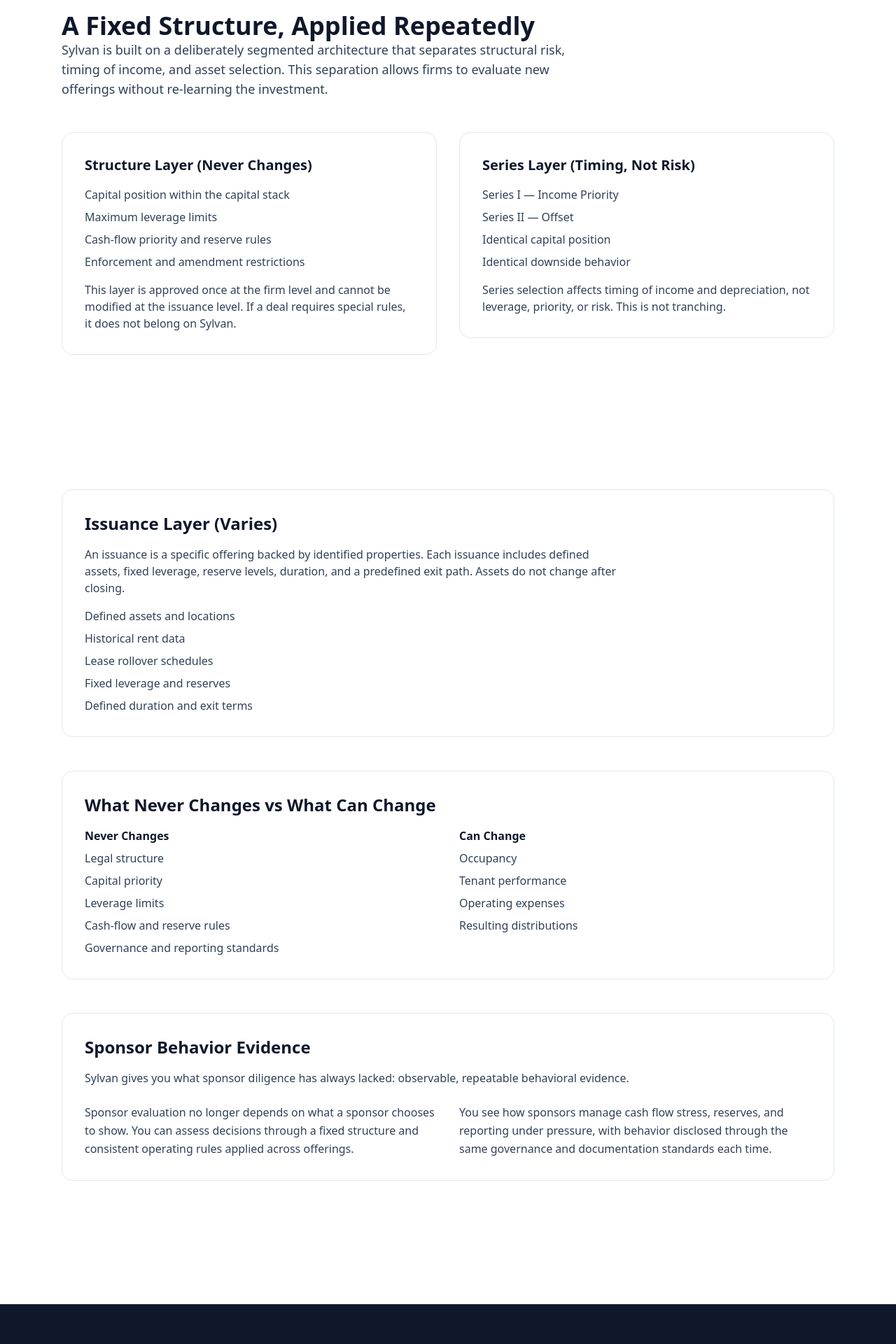
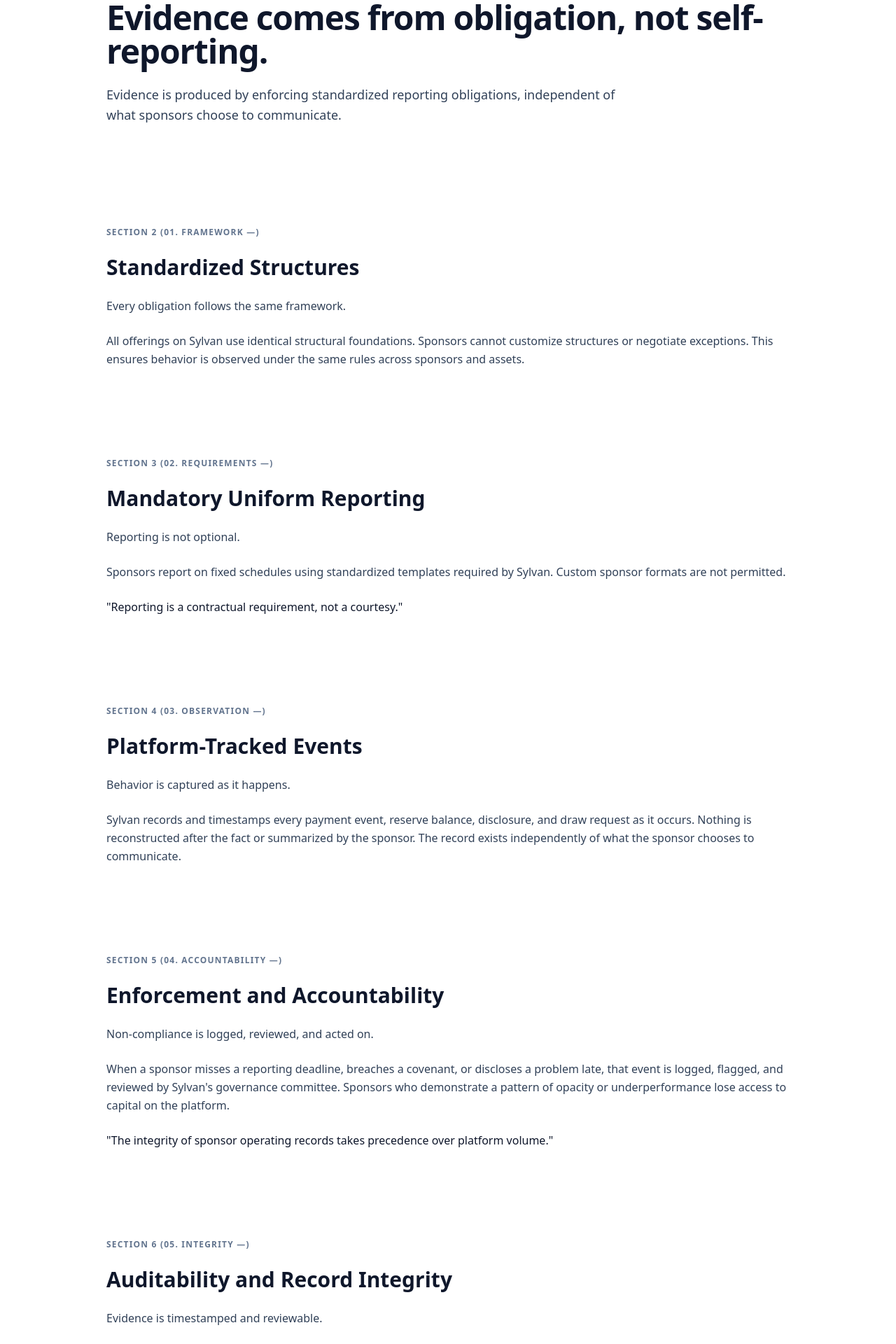
Before and after one commit to Glynac-AI/Sylvian-website, a Next.js app: page /how-it-works in a window 1280 px wide. Shown: the part 160-2080 px from the top of the page at 70% size. Built offline with nearby package versions, Linux system fonts and the light colour scheme.

Commit message:
changes in sponsor and methodology section

```diff
--- a/components/how-it-works/Section1.tsx
+++ b/components/how-it-works/Section1.tsx
@@ -2,62 +2,20 @@
 
 export default function Section1() {
   return (
-    <section className="py-24">
-      <div className="max-w-6xl mx-auto px-6 space-y-12">
+    <section className="py-20">
+      <div className="max-w-5xl mx-auto px-6">
         <Reveal>
-          <h1 className="text-4xl font-semibold text-slate-900">
-            A Fixed Structure, Applied Repeatedly
-          </h1>
+          <div className="space-y-6">
+            <h1 className="text-4xl font-semibold tracking-tight text-slate-900 lg:text-5xl">
+              Evidence comes from obligation, not self-reporting.
+            </h1>
 
-          <p className="text-lg text-slate-700 max-w-3xl">
-            Sylvan is built on a deliberately segmented architecture that separates
-            structural risk, timing of income, and asset selection. This separation
-            allows firms to evaluate new offerings without re-learning the investment.
-          </p>
+            <p className="max-w-3xl text-lg leading-relaxed text-slate-700">
+              Evidence is produced by enforcing standardized reporting obligations,
+              independent of what sponsors choose to communicate.
+            </p>
+          </div>
         </Reveal>
-
-        <div className="grid grid-cols-1 md:grid-cols-2 gap-8">
-          <Reveal>
-            <div className="rounded-2xl border border-slate-200 p-8">
-              <h3 className="text-xl font-semibold text-slate-900 mb-4">
-                Structure Layer (Never Changes)
-              </h3>
-
-              <ul className="text-slate-700 space-y-2">
-                <li>Capital position within the capital stack</li>
-                <li>Maximum leverage limits</li>
-                <li>Cash-flow priority and reserve rules</li>
-                <li>Enforcement and amendment restrictions</li>
-              </ul>
-
-              <p className="text-slate-700 mt-4">
-                This layer is approved once at the firm level and cannot be modified
-                at the issuance level. If a deal requires special rules, it does not
-                belong on Sylvan.
-              </p>
-            </div>
-          </Reveal>
-
-          <Reveal>
-            <div className="rounded-2xl border border-slate-200 p-8">
-              <h3 className="text-xl font-semibold text-slate-900 mb-4">
-                Series Layer (Timing, Not Risk)
-              </h3>
-
-              <ul className="text-slate-700 space-y-2">
-                <li>Series I — Income Priority</li>
-                <li>Series II — Offset</li>
-                <li>Identical capital position</li>
-                <li>Identical downside behavior</li>
-              </ul>
-
-              <p className="text-slate-700 mt-4">
-                Series selection affects timing of income and depreciation, not
-                leverage, priority, or risk. This is not tranching.
-              </p>
-            </div>
-          </Reveal>
-        </div>
       </div>
     </section>
   )
--- a/components/how-it-works/Section2.tsx
+++ b/components/how-it-works/Section2.tsx
@@ -2,84 +2,106 @@
 
 export default function Section2() {
   return (
-    <section className="py-24">
-      <div className="max-w-6xl mx-auto px-6 space-y-12">
+    <section className="pb-20">
+      <div className="max-w-5xl mx-auto px-6">
         <Reveal>
-          <div className="rounded-2xl border border-slate-200 p-8">
-            <h2 className="text-2xl font-semibold text-slate-900 mb-4">
-              Issuance Layer (Varies)
+          <article className="py-16">
+            <div className="space-y-6">
+              <p className="text-xs font-semibold uppercase tracking-widest text-slate-500">
+                SECTION 2 (01. Framework —)
+              </p>
+              <h2 className="text-2xl font-semibold text-slate-900 lg:text-3xl">
+                Standardized Structures
               </h2>
-
-            <p className="text-slate-700 mb-4 max-w-3xl">
-              An issuance is a specific offering backed by identified properties.
-              Each issuance includes defined assets, fixed leverage, reserve levels,
-              duration, and a predefined exit path. Assets do not change after closing.
+              <p className="text-slate-700 leading-relaxed">
+                Every obligation follows the same framework.
               </p>
-
-            <ul className="text-slate-700 space-y-2">
-              <li>Defined assets and locations</li>
-              <li>Historical rent data</li>
-              <li>Lease rollover schedules</li>
-              <li>Fixed leverage and reserves</li>
-              <li>Defined duration and exit terms</li>
-            </ul>
+              <p className="text-slate-700 leading-relaxed">
+                All offerings on Sylvan use identical structural foundations. Sponsors cannot customize structures or negotiate exceptions. This ensures behavior is observed under the same rules across sponsors and assets.
+              </p>
             </div>
+          </article>
         </Reveal>
 
-        <Reveal>
-          <div className="rounded-2xl border border-slate-200 p-8">
-            <h2 className="text-2xl font-semibold text-slate-900 mb-4">
-              What Never Changes vs What Can Change
+        <Reveal delay={60}>
+          <article className="py-16">
+            <div className="space-y-6">
+              <p className="text-xs font-semibold uppercase tracking-widest text-slate-500">
+                SECTION 3 (02. Requirements —)
+              </p>
+              <h2 className="text-2xl font-semibold text-slate-900 lg:text-3xl">
+                Mandatory Uniform Reporting
               </h2>
-
-            <div className="grid grid-cols-1 md:grid-cols-2 gap-8">
-              <div>
-                <h3 className="font-semibold text-slate-900 mb-2">
-                  Never Changes
-                </h3>
-                <ul className="text-slate-700 space-y-2">
-                  <li>Legal structure</li>
-                  <li>Capital priority</li>
-                  <li>Leverage limits</li>
-                  <li>Cash-flow and reserve rules</li>
-                  <li>Governance and reporting standards</li>
-                </ul>
+              <p className="text-slate-700 leading-relaxed">Reporting is not optional.</p>
+              <p className="text-slate-700 leading-relaxed">
+                Sponsors report on fixed schedules using standardized templates required by Sylvan. Custom sponsor formats are not permitted.
+              </p>
+              <p className="text-slate-900 leading-relaxed">
+                "Reporting is a contractual requirement, not a courtesy."
+              </p>
             </div>
-
-              <div>
-                <h3 className="font-semibold text-slate-900 mb-2">
-                  Can Change
-                </h3>
-                <ul className="text-slate-700 space-y-2">
-                  <li>Occupancy</li>
-                  <li>Tenant performance</li>
-                  <li>Operating expenses</li>
-                  <li>Resulting distributions</li>
-                </ul>
-              </div>
-            </div>
-          </div>
+          </article>
         </Reveal>
 
-        <Reveal>
-          <div className="rounded-2xl border border-slate-200 p-8">
-            <h2 className="text-2xl font-semibold text-slate-900 mb-4">
-              Sponsor Behavior Evidence
+        <Reveal delay={120}>
+          <article className="py-16">
+            <div className="space-y-6">
+              <p className="text-xs font-semibold uppercase tracking-widest text-slate-500">
+                SECTION 4 (03. Observation —)
+              </p>
+              <h2 className="text-2xl font-semibold text-slate-900 lg:text-3xl">
+                Platform-Tracked Events
               </h2>
+              <p className="text-slate-700 leading-relaxed">Behavior is captured as it happens.</p>
+              <p className="text-slate-700 leading-relaxed">
+                Sylvan records and timestamps every payment event, reserve balance, disclosure, and draw request as it occurs. Nothing is reconstructed after the fact or summarized by the sponsor. The record exists independently of what the sponsor chooses to communicate.
+              </p>
+            </div>
+          </article>
+        </Reveal>
 
-            <p className="text-slate-700 mb-6 max-w-4xl">
-              Sylvan gives you what sponsor diligence has always lacked: observable, repeatable behavioral evidence.
+        <Reveal delay={180}>
+          <article className="py-16">
+            <div className="space-y-6">
+              <p className="text-xs font-semibold uppercase tracking-widest text-slate-500">
+                SECTION 5 (04. Accountability —)
               </p>
-
-            <div className="grid grid-cols-1 gap-6 md:grid-cols-2 md:gap-8">
+              <h2 className="text-2xl font-semibold text-slate-900 lg:text-3xl">
+                Enforcement and Accountability
+              </h2>
               <p className="text-slate-700 leading-relaxed">
-                Sponsor evaluation no longer depends on what a sponsor chooses to show. You can assess decisions through a fixed structure and consistent operating rules applied across offerings.
+                Non-compliance is logged, reviewed, and acted on.
               </p>
               <p className="text-slate-700 leading-relaxed">
-                You see how sponsors manage cash flow stress, reserves, and reporting under pressure, with behavior disclosed through the same governance and documentation standards each time.
+                When a sponsor misses a reporting deadline, breaches a covenant, or discloses a problem late, that event is logged, flagged, and reviewed by Sylvan's governance committee. Sponsors who demonstrate a pattern of opacity or underperformance lose access to capital on the platform.
+              </p>
+              <p className="text-slate-900 leading-relaxed">
+                "The integrity of sponsor operating records takes precedence over platform volume."
               </p>
             </div>
+          </article>
+        </Reveal>
+
+        <Reveal delay={240}>
+          <article className="py-16">
+            <div className="space-y-6">
+              <p className="text-xs font-semibold uppercase tracking-widest text-slate-500">
+                SECTION 6 (05. Integrity —)
+              </p>
+              <h2 className="text-2xl font-semibold text-slate-900 lg:text-3xl">
+                Auditability and Record Integrity
+              </h2>
+              <p className="text-slate-700 leading-relaxed">
+                Evidence is timestamped and reviewable.
+              </p>
+              <p className="text-slate-700 leading-relaxed">
+                Sylvan maintains timestamped event logs, version-controlled reporting history, and preserved disclosure timelines. The record cannot be edited retroactively by the sponsor. What happened is what the record shows.
+              </p>
+              <p className="text-sm font-semibold uppercase tracking-wide text-slate-900">
+                SPONSOR OPERATING RECORDS ARE BUILT TO WITHSTAND SCRUTINY.
+              </p>
             </div>
+          </article>
         </Reveal>
       </div>
     </section>
```
Lines whose indentation alone changed are shown as unchanged.
